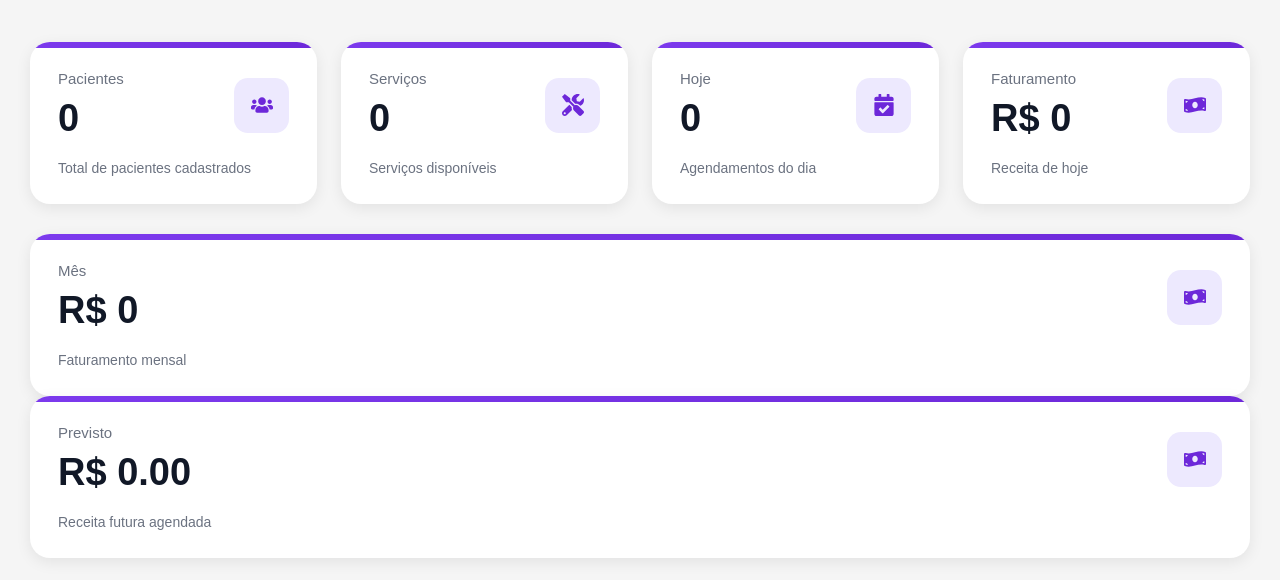
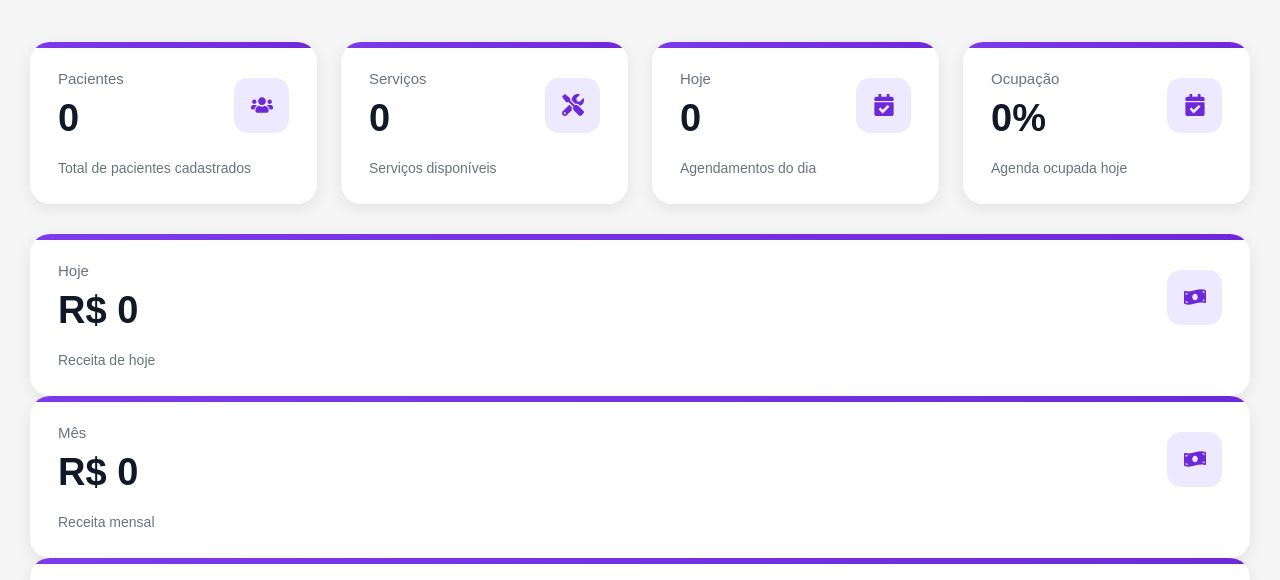
Before and after one commit to amandanan/service-scheduling-api, a React app in the folder frontend/: page /dashboard in a window 1280 px wide. Shown: the part 169-749 px from the top of the page. Built offline with nearby package versions, Linux system fonts and the light colour scheme; no server answers; sample sign-in values are in the browser's storage; the HTML template or start-up script is replaced by a standard one.

Commit message:
add card occupation

```diff
--- a/frontend/src/pages/Dashboard.jsx
+++ b/frontend/src/pages/Dashboard.jsx
@@ -57,6 +57,9 @@ export default function Dashboard() {
     useState([]);
 
   const [forecastRevenue, setForecastRevenue] =
+    useState(0);
+
+  const [occupancyRate, setOccupancyRate] =
     useState(0);
 
   async function loadData() {
@@ -126,6 +129,23 @@ export default function Dashboard() {
           return appointmentDate === today;
         }
       );
+
+    const appointmentsToday =
+      todayList.length;
+
+    const dailyCapacity = 20;
+
+    const occupancy =
+      Math.round(
+        (appointmentsToday /
+          dailyCapacity) * 100
+      );
+
+    setOccupancyRate(
+      occupancy > 100
+        ? 100
+        : occupancy
+    );
 
     todayList.forEach((appointment) => {
 
@@ -525,9 +545,8 @@ export default function Dashboard() {
               Agendamentos do dia
             </div>
 
+          {/* OCUPACAO */}
           </div>
-
-          {/* FATURAMENTO */}
 
           <div className="dashboard-card">
 
@@ -536,7 +555,42 @@ export default function Dashboard() {
               <div>
 
                 <p className="dashboard-card-title">
-                  Faturamento
+                  Ocupação
+                </p>
+
+                <h2 className="dashboard-card-value">
+                  {occupancyRate}%
+                </h2>
+
+              </div>
+
+              <div className="dashboard-icon">
+
+                <FaCalendarCheck />
+
+              </div>
+
+            </div>
+
+            <div className="dashboard-card-footer">
+              Agenda ocupada hoje
+            </div>
+
+          </div>
+
+
+        </div>
+
+         {/* FATURAMENTO */}
+
+          <div className="dashboard-card">
+
+            <div className="dashboard-card-top">
+
+              <div>
+
+                <p className="dashboard-card-title">
+                  Hoje
                 </p>
 
                 <h2 className="dashboard-card-value">
@@ -559,7 +613,6 @@ export default function Dashboard() {
 
           </div>
 
-        </div>
 
         <div className="dashboard-card">
 
@@ -586,7 +639,7 @@ export default function Dashboard() {
           </div>
 
           <div className="dashboard-card-footer">
-            Faturamento mensal
+            Receita mensal
           </div>
         </div>
 
```
